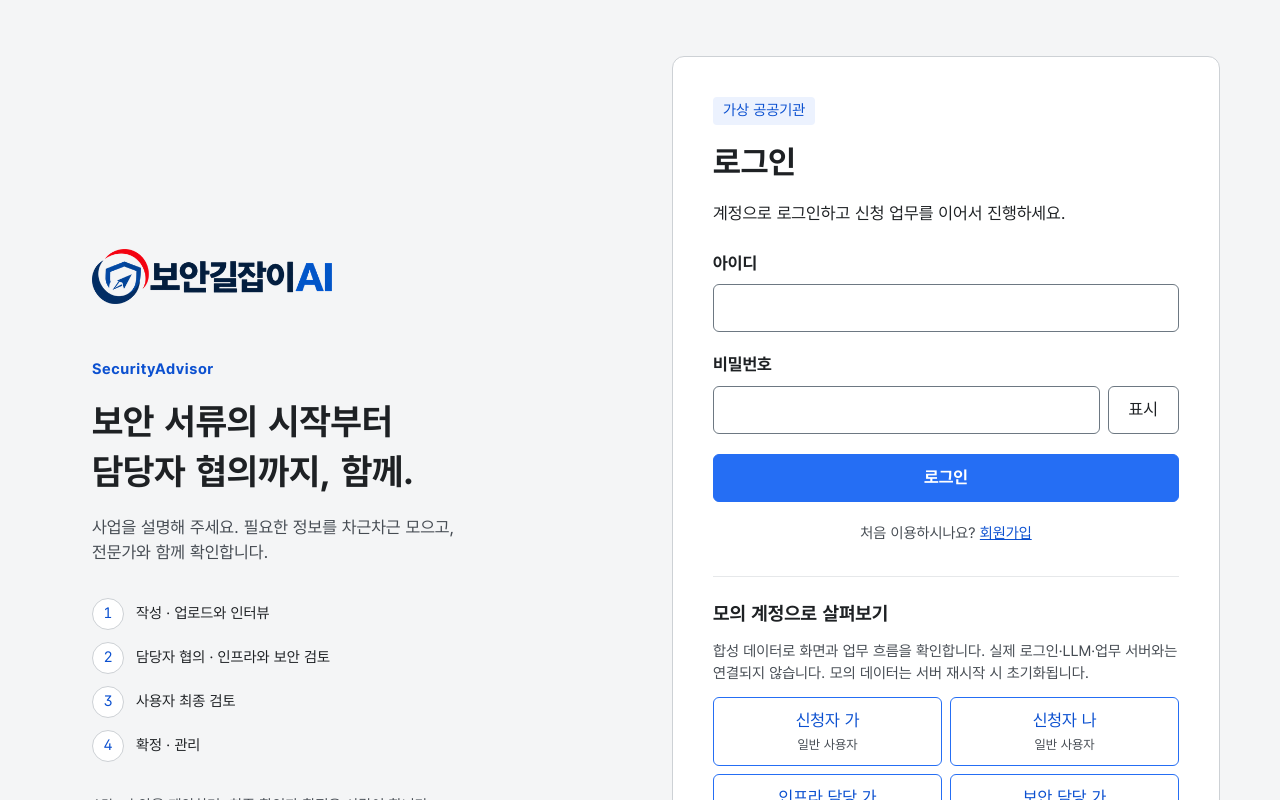
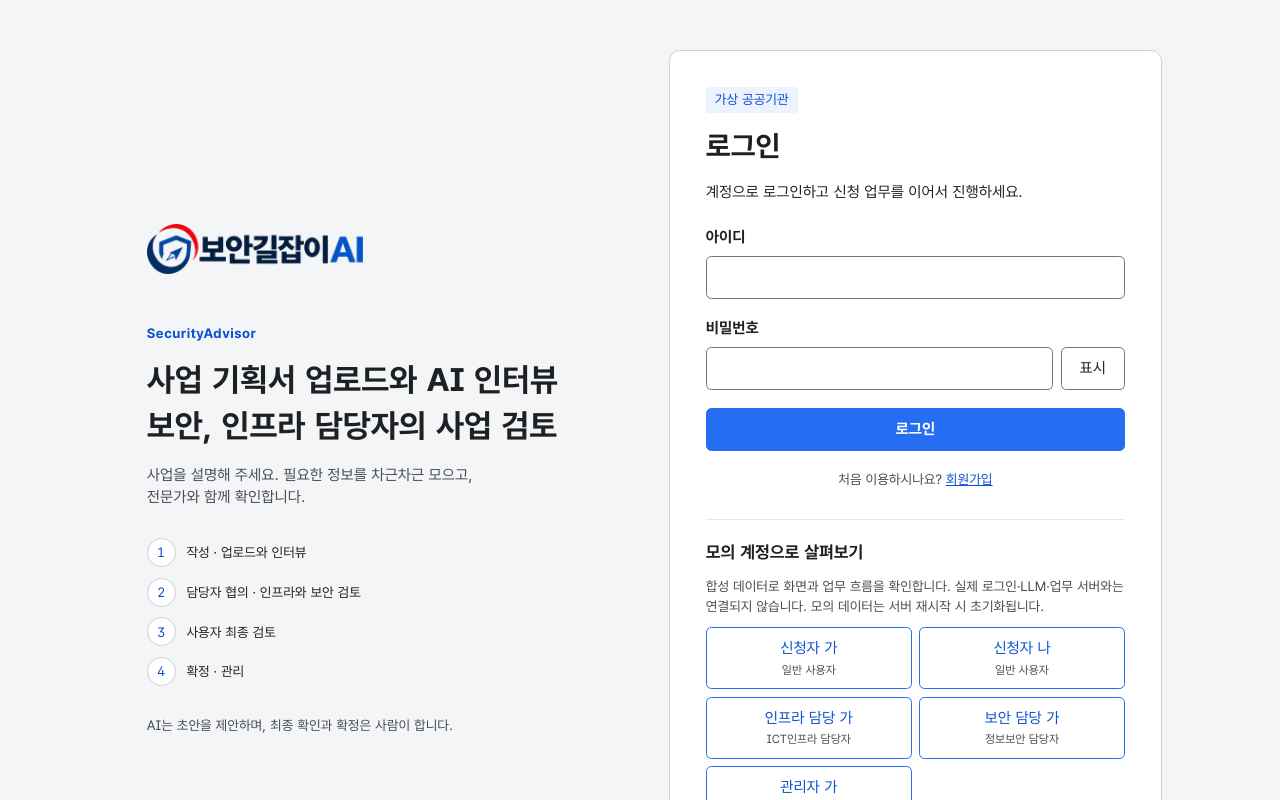
Before and after one commit to team-khfc/Security-Advisor-Front, a Next.js app: page /login in a window 1280 px wide. Shown: the top 800 px of the page. Built offline with nearby package versions, Linux system fonts and the light colour scheme.

Commit message:
fix(ui): 로그인 소개 문구와 화면 90% 배율 적용

```diff
--- a/features/auth/Authentication.tsx
+++ b/features/auth/Authentication.tsx
@@ -96,9 +96,9 @@ export function LoginPage() {
           <Image src="/images/logo.png" alt="보안길잡이 AI" width={208} height={48} priority />
           <p className="eyebrow">SecurityAdvisor</p>
           <h2 id="auth-intro">
-            보안 서류의 시작부터
+            사업 기획서 업로드와 AI 인터뷰
             <br />
-            담당자 협의까지, 함께.
+            보안, 인프라 담당자의 사업 검토
           </h2>
           <p>사업을 설명해 주세요. 필요한 정보를 차근차근 모으고, 전문가와 함께 확인합니다.</p>
           <ol className="auth-steps">
--- a/styles/globals.css
+++ b/styles/globals.css
@@ -1,5 +1,5 @@
 /* 화면 구성은 prototype-soo 1af32fb의 시안을 따릅니다.
- * design.md v3.1에 따라 본문 축소를 제거하고 17px·1920px 기준을 적용했습니다.
+ * 사용자 요청에 따라 화면 전체를 기본 크기의 90%로 표시합니다.
  */
 @import './tokens.css';
 @import './base.css';
@@ -11,6 +11,12 @@
 @import './policy.css';
 @import './knowledge.css';
 @import './llm.css';
+
+@media screen {
+  html {
+    zoom: 0.9;
+  }
+}
 
 .hd-in,
 .shell,
```
